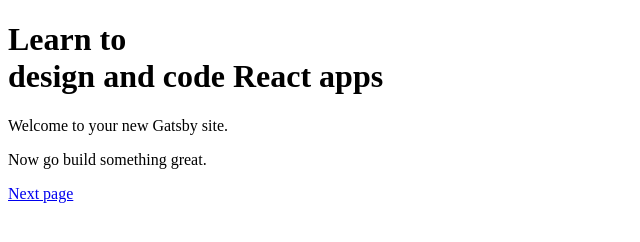
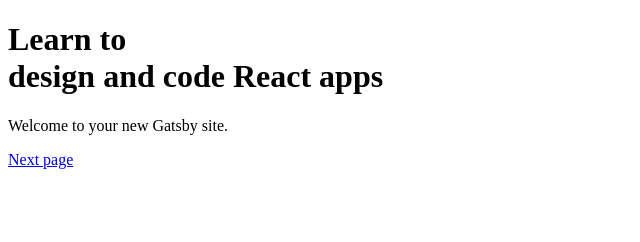
Before and after one commit to souvikmaity/react-web-app, a Gatsby site: page / in a window 1280 px wide. Shown: the whole page, without its empty margins (0-640 px from the left). Built offline with nearby package versions, Linux system fonts and the light colour scheme; Gatsby itself is replaced by a stand-in of ours.

Commit message:
third commit

```diff
--- a/src/pages/index.js
+++ b/src/pages/index.js
@@ -5,7 +5,6 @@
   <div>
     <h1>Learn to<br/>design and code React apps</h1>
     <p>Welcome to your new Gatsby site.</p>
-    <p>Now go build something great.</p>
     <Link to="/page-2/">Next page</Link>
   </div>
 )
```
Also changed, not shown: public/index.html (added, +1 -0 lines), 2 other files.
